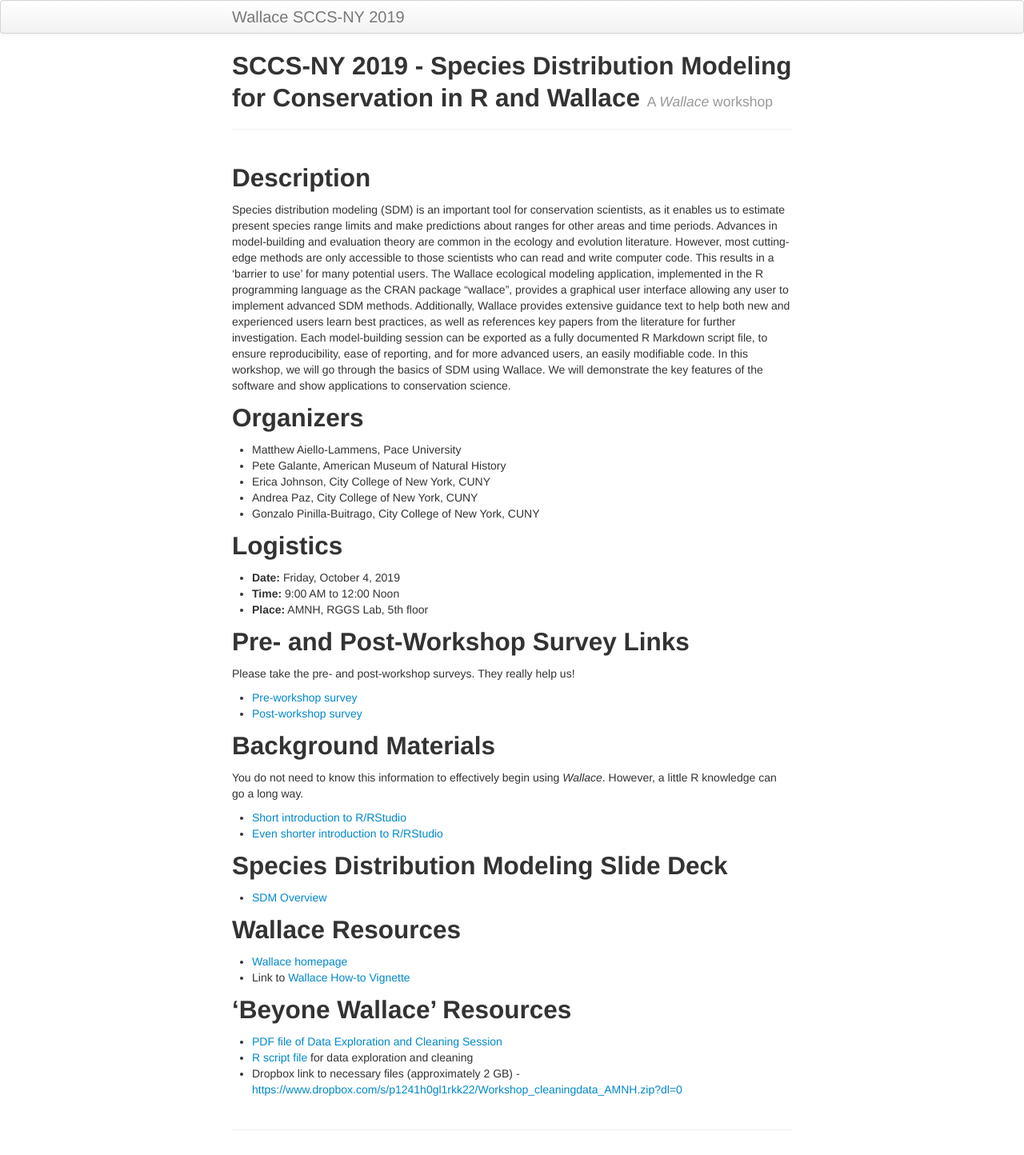
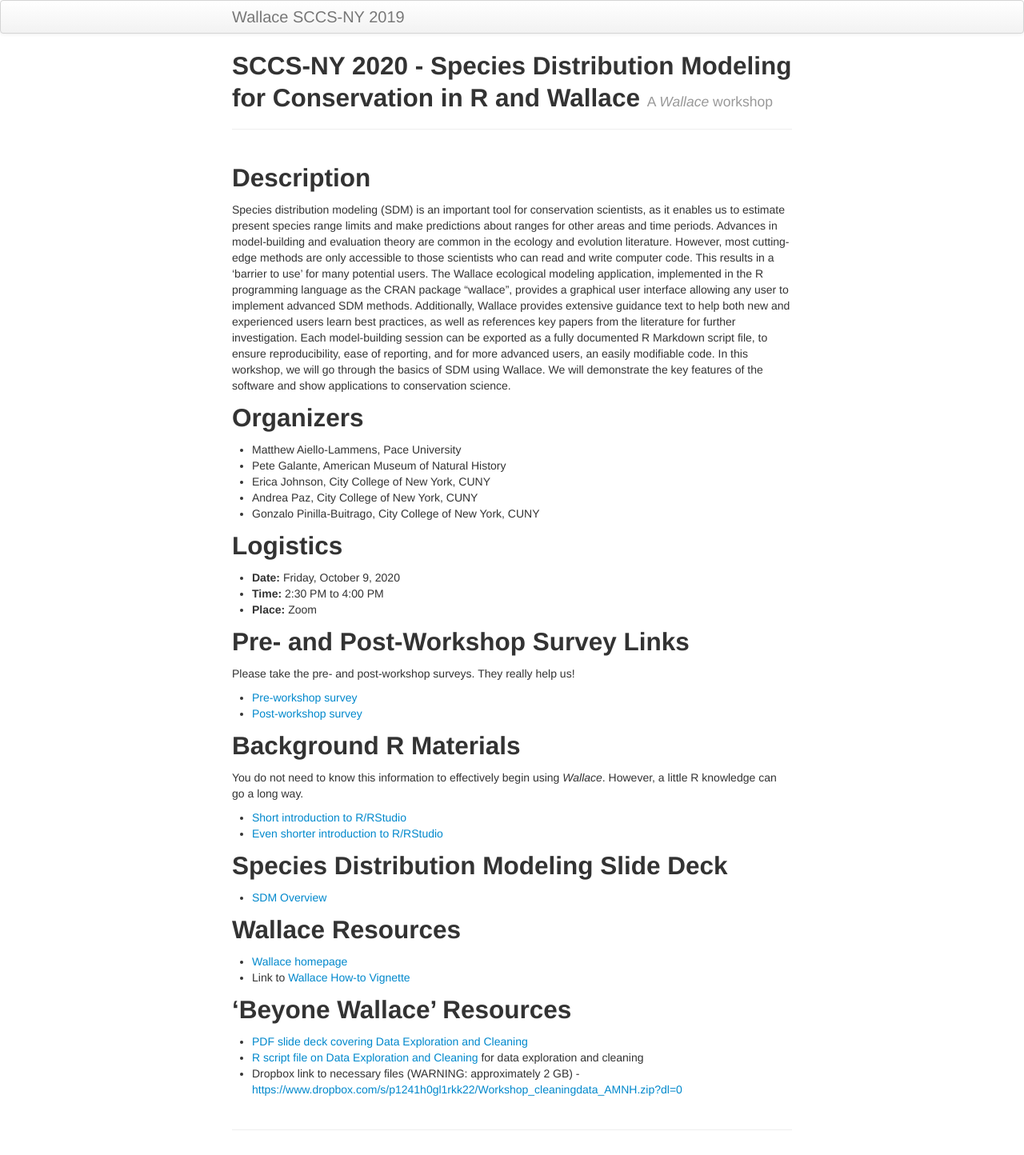
Before and after one commit to mlammens/SCCS-R-Wallace, a Jekyll site: the page built from index.md, in a window 1280 px wide. Shown: the whole page at 80% size. Built offline with Jekyll 4.4.1, drawn with Linux system fonts in a browser that asks for light colours.

Commit message:
Updates to SCCS Wallace course for 2020

```diff
--- a/index.md
+++ b/index.md
@@ -1,8 +1,8 @@
 ---
 layout: page
-title: SCCS-NY 2019 - Species Distribution Modeling for Conservation in R and Wallace
+title: SCCS-NY 2020 - Species Distribution Modeling for Conservation in R and Wallace
 tagline: A <i>Wallace</i> workshop
-description: Simple page for SCCS-NY 2019 Wallace workshop
+description: Simple page for SCCS-NY 2020 Wallace workshop
 ---
 
 <link rel="shortcut icon" type="image/x-icon" href="favicon.ico">
@@ -22,9 +22,9 @@ Species distribution modeling (SDM) is an important tool for conservation scient
 
 ## Logistics
 
-* **Date:** Friday, October 4, 2019
-* **Time:** 9:00 AM to 12:00 Noon
-* **Place:** AMNH, RGGS Lab, 5th floor
+* **Date:** Friday, October 9, 2020
+* **Time:** 2:30 PM to 4:00 PM
+* **Place:** Zoom
 
 ## Pre- and Post-Workshop Survey Links
 
@@ -33,7 +33,7 @@ Please take the pre- and post-workshop surveys. They really help us!
 * [Pre-workshop survey](https://forms.gle/zJNznyCRqyK4ZK5h6)
 * [Post-workshop survey](https://forms.gle/UcrZzRM6s9iSseQj6)
 
-## Background Materials
+## Background R Materials
 
 You do not need to know this information to effectively begin using *Wallace*. However, a little R knowledge can go a long way.
 
@@ -51,6 +51,6 @@ You do not need to know this information to effectively begin using *Wallace*. H
 
 ## 'Beyone Wallace' Resources
 
-* [PDF file of Data Exploration and Cleaning Session](https://mlammens.github.io/SCCS-R-Wallace/docs/Workshop_cleaningdata_AMNH/ppt_AMNH_workshop.pdf)
-* [R script file](https://mlammens.github.io/SCCS-R-Wallace/docs/Workshop_cleaningdata_AMNH/workshop_AMNH.R) for data exploration and cleaning
-* Dropbox link to necessary files (approximately 2 GB) - [https://www.dropbox.com/s/p1241h0gl1rkk22/Workshop_cleaningdata_AMNH.zip?dl=0](https://www.dropbox.com/s/p1241h0gl1rkk22/Workshop_cleaningdata_AMNH.zip?dl=0)
+* [PDF slide deck covering Data Exploration and Cleaning](https://mlammens.github.io/SCCS-R-Wallace/docs/Workshop_cleaningdata_AMNH/ppt_AMNH_workshop.pdf)
+* [R script file on Data Exploration and Cleaning](https://mlammens.github.io/SCCS-R-Wallace/docs/Workshop_cleaningdata_AMNH/workshop_AMNH.R) for data exploration and cleaning
+* Dropbox link to necessary files (WARNING: approximately 2 GB) - [https://www.dropbox.com/s/p1241h0gl1rkk22/Workshop_cleaningdata_AMNH.zip?dl=0](https://www.dropbox.com/s/p1241h0gl1rkk22/Workshop_cleaningdata_AMNH.zip?dl=0)
```
